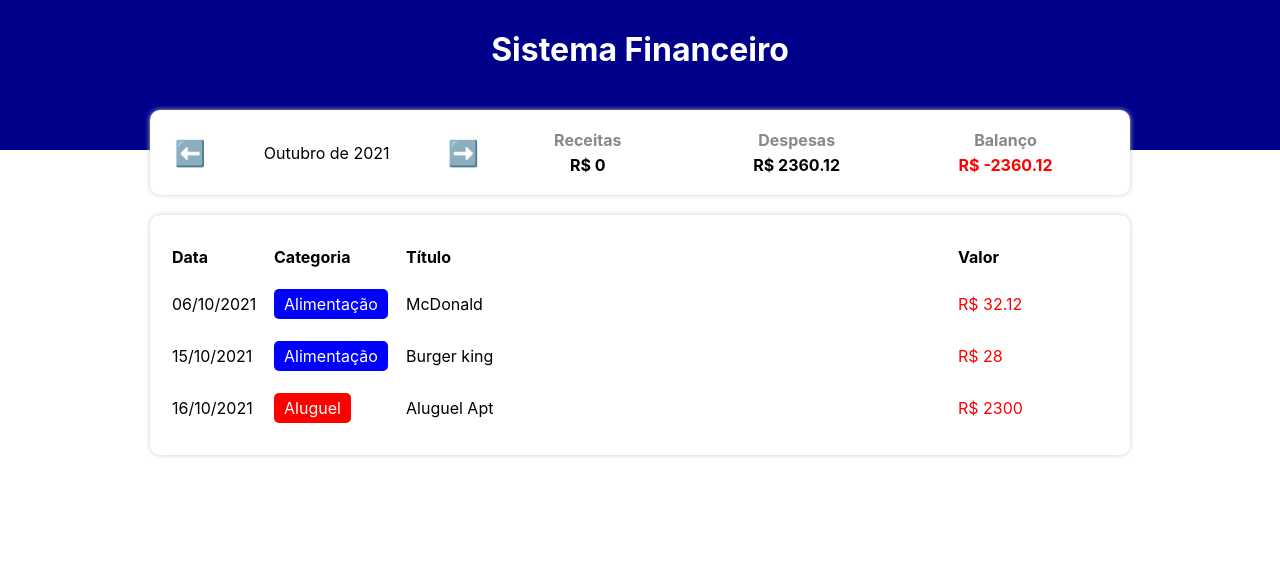
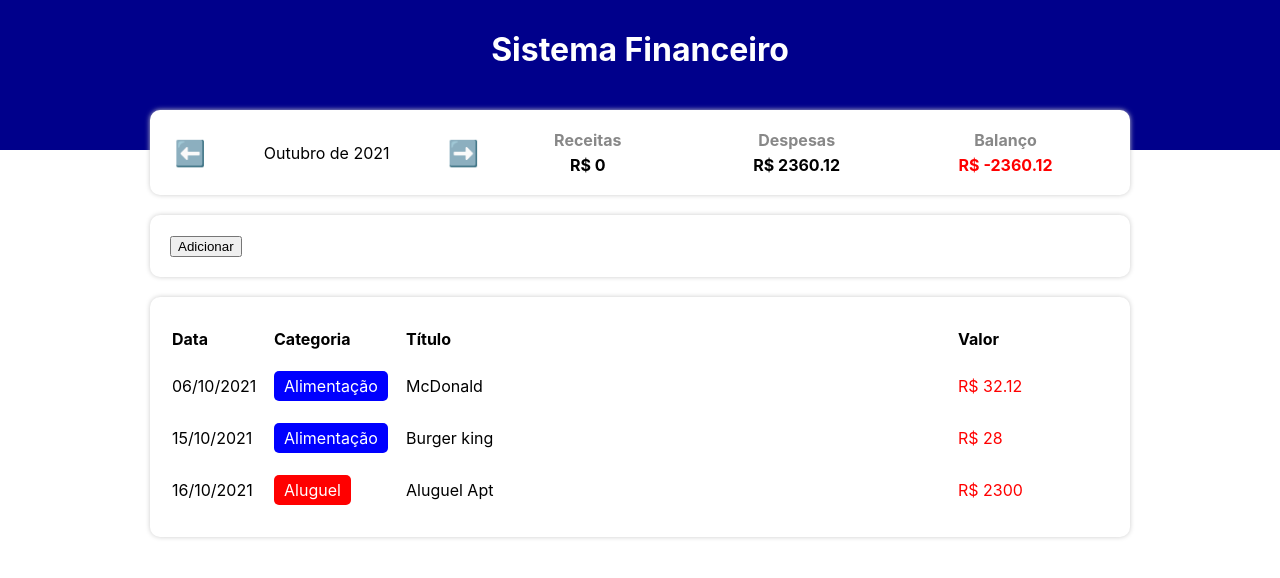
Before and after one commit to daniel-oliv3/cinco_projetos_cinco-dias-react, a React (Create React App) app in the folder sis_financeiro-react/: page / in a window 1280 px wide. Shown: the top 578 px of the page. Built offline with nearby package versions, Linux system fonts and the light colour scheme.

Commit message:
InputArea Adicionar evento

```diff
--- a/sis_financeiro-react/src/App.tsx
+++ b/sis_financeiro-react/src/App.tsx
@@ -7,6 +7,7 @@ import { items } from './data/items';
 import { filterListByMonth, getCurrentMonth } from './helpers/dateFilter';
 import { TableArea } from './components/TableArea';
 import { InfoArea } from './components/InfoArea';
+import { InputArea } from './components/InputArea';
 
 const App = () => {
   const [list, setList] = useState(items);
@@ -38,6 +39,12 @@ const App = () => {
     setCurrentMonth(newMonth);
   }
 
+  const handleAddItem = (item: Item) => {
+    let newList = [...list];
+    newList.push(item);
+    setList(newList);
+  }
+
   return (
     <C.Container>
       <C.Header>
@@ -52,7 +59,7 @@ const App = () => {
           expense={expense}
         />
 
-        {/* Área de inserção */}
+        <InputArea onAdd={handleAddItem}/>
 
 
         <TableArea list={filteredList}/>
--- /dev/null
+++ b/sis_financeiro-react/src/components/InputArea/index.tsx
@@ -0,0 +1,25 @@
+import * as C from './styles';
+import { Item } from '../../types/Item';
+
+
+type Props = {
+    onAdd: (item: Item) => void;
+}
+
+export const InputArea = ({ onAdd }: Props) => {
+    const handleAddEvent = () => {
+        let newItem: Item = {
+            date: new Date(2021, 9, 27),
+            category: 'food',
+            title: 'Item de teste',
+            value: 250.25
+        };
+        onAdd(newItem);
+    }
+
+    return(
+        <C.Container>
+            <button onClick={handleAddEvent}>Adicionar</button>
+        </C.Container>
+    );
+}
--- /dev/null
+++ b/sis_financeiro-react/src/components/InputArea/styles.ts
@@ -0,0 +1,9 @@
+import styled from "styled-components";
+
+export const Container = styled.div`
+    background-color: #FFF;
+    box-shadow: 0px 0px 5px #CCC;
+    border-radius: 10px;
+    padding: 20px;
+    margin-top: 20px;
+`;
```
